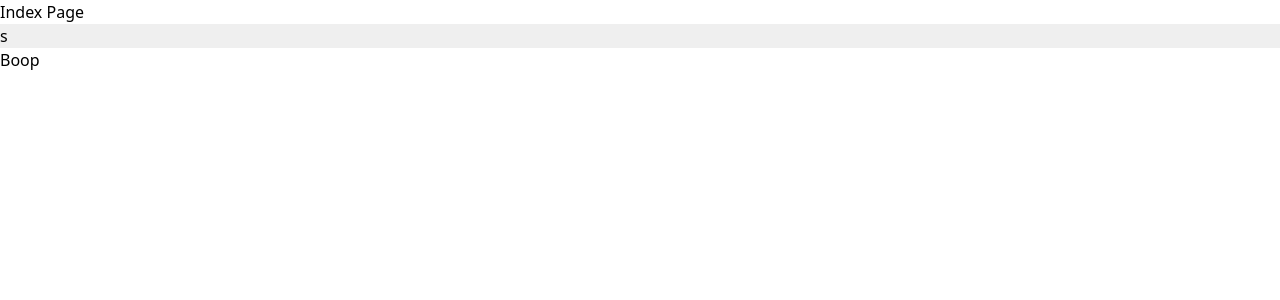
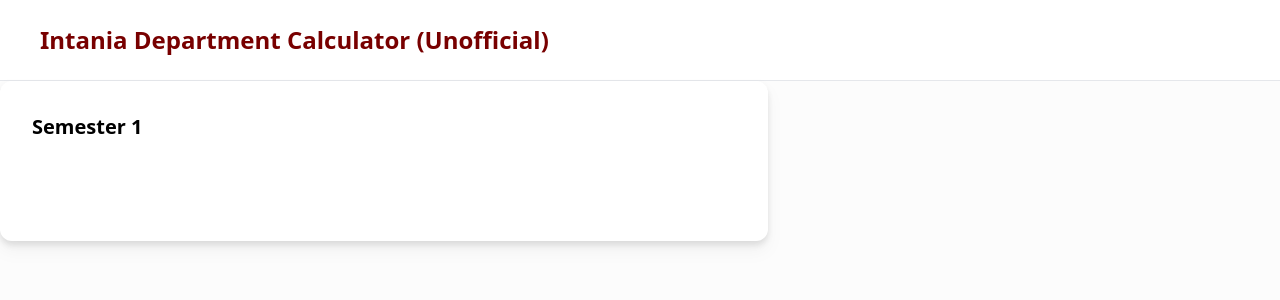
Before and after one commit to bookpanda/intania-department-calculator, a Next.js app in the folder apps/client/: page / in a window 1280 px wide. Shown: the top 300 px of the page. Built offline with nearby package versions, Linux system fonts and the light colour scheme; a web font is replaced by a local one.

Commit message:
fix: use tailwind ui instead

```diff
--- a/apps/client/package.json
+++ b/apps/client/package.json
@@ -9,6 +9,8 @@
     "lint": "next lint"
   },
   "dependencies": {
+    "@headlessui/react": "^1.7.13",
+    "@heroicons/react": "^2.0.16",
     "next": "^13.1.1",
     "react": "18.2.0",
     "react-dom": "18.2.0",
--- a/apps/client/src/modules/Component.tsx
+++ /dev/null
@@ -1,5 +0,0 @@
-import { FC } from "react";
-
-export const Component: FC = () => {
-  return <div></div>;
-};
--- /dev/null
+++ b/apps/client/src/modules/Header/Header.tsx
@@ -0,0 +1,11 @@
+import { FC } from "react";
+
+export const Header: FC = () => {
+  return (
+    <nav className="w-screen border-b bg-white p-6 pl-10">
+      <h4 className="text-2xl font-semibold text-red">
+        Intania Department Calculator (Unofficial)
+      </h4>
+    </nav>
+  );
+};
--- /dev/null
+++ b/apps/client/src/modules/Header/index.ts
@@ -0,0 +1 @@
+export { Header } from "./Header";
--- /dev/null
+++ b/apps/client/src/modules/Semester/Semester.tsx
@@ -0,0 +1,9 @@
+import { FC } from "react";
+
+export const Semester: FC = () => {
+  return (
+    <div className="h-40 w-3/5 rounded-xl bg-white p-8 drop-shadow-lg">
+      <h5 className="text-xl font-semibold">Semester 1</h5>
+    </div>
+  );
+};
--- /dev/null
+++ b/apps/client/src/modules/Semester/index.ts
@@ -0,0 +1 @@
+export { Semester } from "./Semester";
--- a/apps/client/src/modules/index.ts
+++ /dev/null
@@ -1 +0,0 @@
-export { Component } from "./Component";
--- a/apps/client/src/pages/index.tsx
+++ b/apps/client/src/pages/index.tsx
@@ -1,13 +1,15 @@
+import { Header } from "$modules/Header";
+import { Semester } from "$modules/Semester";
 import { NextPage } from "next";
-import { Button } from "ui";
 
 const IndexPage: NextPage = () => {
   return (
-    <div>
-      <h1>Index Page</h1>
-      <div className="bg-gray-light">s</div>
-      <Button />
-    </div>
+    <main className="h-screen w-screen bg-gray-bg">
+      <Header />
+      {/* <Container sx={{ className: "flex justify-center" }}> */}
+      <Semester></Semester>
+      {/* </Container> */}
+    </main>
   );
 };
 
--- a/apps/client/tailwind.config.js
+++ b/apps/client/tailwind.config.js
@@ -13,7 +13,7 @@ module.exports = {
         "gray-light": "#efefef",
         "gray-dark": "#333333",
         "gray-hover": "#f7f7f7",
-        "gray-bg":"#fcfcfc",
+        "gray-bg": "#fcfcfc",
       },
     },
   },
```
